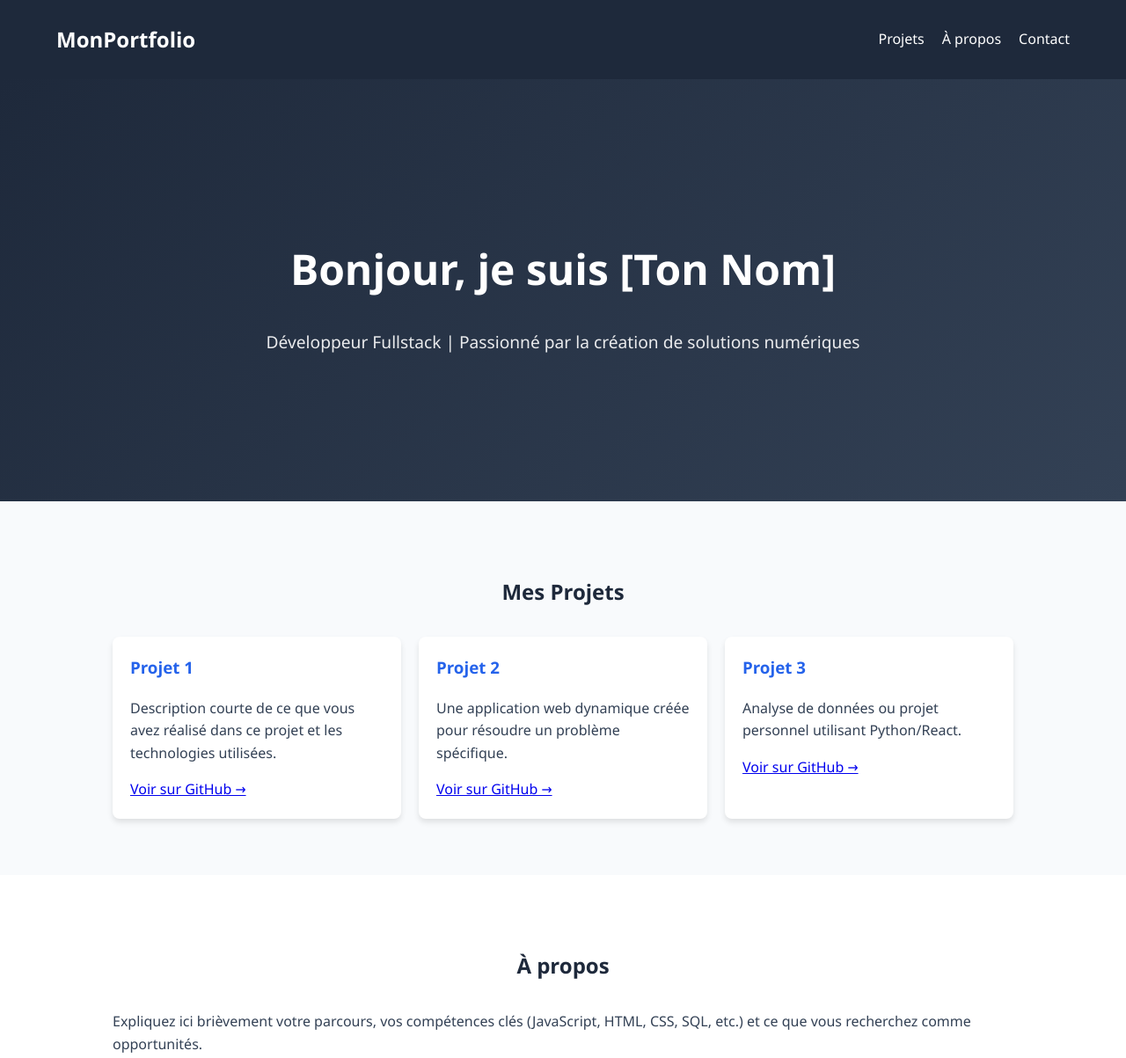
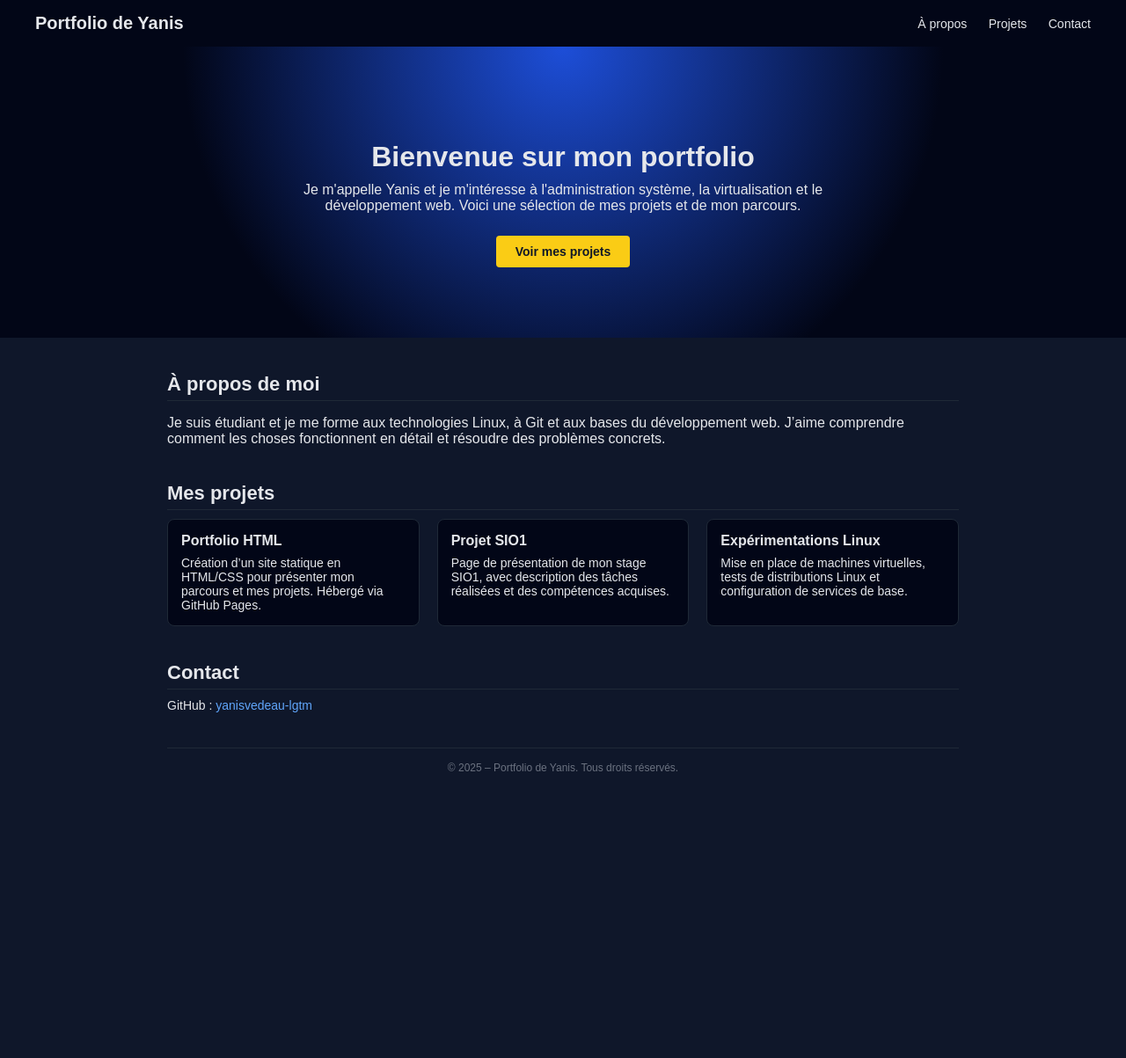
Before and after one commit to yanisvedeau-lgtm/Portefolio, a plain HTML site: page index.html in a window 1280 px wide. Shown: the top 1203 px of the page at 88% size. After the commit the page ends 935 px from the top, so only its background shows below. Drawn offline with Linux system fonts and the light colour scheme.

Commit message:
Page d'accueil en html

```diff
--- a/index.html
+++ b/index.html
@@ -2,143 +2,200 @@
 <html lang="fr">
 <head>
     <meta charset="UTF-8">
-    <meta name="viewport" content="width=device-width, initial-scale=1.0">
-    <title>Mon Portfolio | [Ton Nom]</title>
+    <title>Portfolio de Yanis</title>
+    <meta name="viewport" content="width=device-width, initial-scale=1">
+
     <style>
-        /* Styles de base */
-        :root {
-            --primary-color: #2563eb;
-            --dark-color: #1e293b;
-            --light-color: #f8fafc;
-            --text-color: #334155;
+        body {
+            margin: 0;
+            font-family: Arial, sans-serif;
+            background: #0f172a;
+            color: #e5e7eb;
         }
 
-        body {
-            font-family: 'Segoe UI', Tahoma, Geneva, Verdana, sans-serif;
-            line-height: 1.6;
-            margin: 0;
-            color: var(--text-color);
-            background-color: var(--light-color);
-        }
-
-        /* Navigation */
-        nav {
-            background: var(--dark-color);
-            color: white;
-            padding: 1rem 5%;
+        header {
+            background: #020617;
+            padding: 15px 40px;
             display: flex;
             justify-content: space-between;
             align-items: center;
             position: sticky;
             top: 0;
-            z-index: 1000;
         }
 
-        nav .logo { font-size: 1.5rem; font-weight: bold; }
-        nav ul { display: flex; list-style: none; gap: 20px; }
-        nav a { color: white; text-decoration: none; transition: 0.3s; }
-        nav a:hover { color: var(--primary-color); }
+        header h1 {
+            margin: 0;
+            font-size: 20px;
+        }
 
-        /* Hero Section */
-        header {
-            height: 60vh;
-            display: flex;
-            flex-direction: column;
-            justify-content: center;
-            align-items: center;
+        nav a {
+            margin-left: 20px;
+            color: #e5e7eb;
+            text-decoration: none;
+            font-size: 14px;
+        }
+
+        nav a:hover {
+            text-decoration: underline;
+        }
+
+        .hero {
+            padding: 80px 20px;
             text-align: center;
-            background: linear-gradient(135deg, #1e293b 0%, #334155 100%);
-            color: white;
+            background: radial-gradient(circle at top, #1d4ed8, #020617 60%);
+        }
+
+        .hero h2 {
+            font-size: 32px;
+            margin-bottom: 10px;
+        }
+
+        .hero p {
+            font-size: 16px;
+            max-width: 600px;
+            margin: 0 auto 25px;
+        }
+
+        .hero .btn {
+            display: inline-block;
+            padding: 10px 22px;
+            border-radius: 4px;
+            background: #facc15;
+            color: #111827;
+            text-decoration: none;
+            font-weight: bold;
+            font-size: 14px;
+        }
+
+        .hero .btn:hover {
+            background: #eab308;
+        }
+
+        main {
+            max-width: 900px;
+            margin: 40px auto;
             padding: 0 20px;
         }
 
-        header h1 { font-size: 3rem; margin-bottom: 10px; }
-        header p { font-size: 1.2rem; opacity: 0.9; }
+        section {
+            margin-bottom: 40px;
+        }
 
-        /* Sections */
-        section { padding: 4rem 10%; }
-        h2 { text-align: center; margin-bottom: 2rem; color: var(--dark-color); }
+        section h3 {
+            font-size: 22px;
+            margin-bottom: 10px;
+            border-bottom: 1px solid #1f2937;
+            padding-bottom: 5px;
+        }
 
-        /* Grille de projets */
-        .project-grid {
+        .projects {
             display: grid;
-            grid-template-columns: repeat(auto-fit, minmax(300px, 1fr));
+            grid-template-columns: repeat(auto-fit, minmax(220px, 1fr));
             gap: 20px;
         }
 
-        .project-card {
-            background: white;
-            padding: 20px;
+        .card {
+            background: #020617;
             border-radius: 8px;
-            box-shadow: 0 4px 6px rgba(0,0,0,0.1);
-            transition: transform 0.3s;
+            padding: 15px;
+            border: 1px solid #1f2937;
         }
 
-        .project-card:hover { transform: translateY(-5px); }
-        .project-card h3 { margin-top: 0; color: var(--primary-color); }
-
-        /* Footer */
-        footer {
-            background: var(--dark-color);
-            color: white;
-            text-align: center;
-            padding: 2rem;
-            margin-top: 2rem;
+        .card h4 {
+            margin-top: 0;
+            margin-bottom: 8px;
         }
 
-        /* Responsive */
-        @media (max-width: 768px) {
-            nav ul { display: none; }
-            header h1 { font-size: 2rem; }
+        .card p {
+            font-size: 14px;
+            margin: 0;
+        }
+
+        .contact p {
+            margin: 5px 0;
+            font-size: 14px;
+        }
+
+        .contact a {
+            color: #60a5fa;
+            text-decoration: none;
+        }
+
+        .contact a:hover {
+            text-decoration: underline;
+        }
+
+        footer {
+            text-align: center;
+            padding: 15px;
+            font-size: 12px;
+            color: #6b7280;
+            border-top: 1px solid #1f2937;
+            margin-top: 30px;
         }
     </style>
 </head>
 <body>
 
+<header>
+    <h1>Portfolio de Yanis</h1>
     <nav>
-        <div class="logo">MonPortfolio</div>
-        <ul>
-            <li><a href="#projets">Projets</a></li>
-            <li><a href="#a-propos">À propos</a></li>
-            <li><a href="#contact">Contact</a></li>
-        </ul>
+        <a href="#a-propos">À propos</a>
+        <a href="#projets">Projets</a>
+        <a href="#contact">Contact</a>
     </nav>
+</header>
 
-    <header>
-        <h1>Bonjour, je suis [Ton Nom]</h1>
-        <p>Développeur Fullstack | Passionné par la création de solutions numériques</p>
-    </header>
+<section class="hero">
+    <h2>Bienvenue sur mon portfolio</h2>
+    <p>
+        Je m'appelle Yanis et je m'intéresse à l'administration système, la virtualisation et le développement web.
+        Voici une sélection de mes projets et de mon parcours.
+    </p>
+    <a href="#projets" class="btn">Voir mes projets</a>
+</section>
+
+<main>
+    <section id="a-propos">
+        <h3>À propos de moi</h3>
+        <p>
+            Je suis étudiant et je me forme aux technologies Linux, à Git et aux bases du développement web.
+            J’aime comprendre comment les choses fonctionnent en détail et résoudre des problèmes concrets.
+        </p>
+    </section>
 
     <section id="projets">
-        <h2>Mes Projets</h2>
-        <div class="project-grid">
-            <div class="project-card">
-                <h3>Projet 1</h3>
-                <p>Description courte de ce que vous avez réalisé dans ce projet et les technologies utilisées.</p>
-                <a href="#">Voir sur GitHub →</a>
+        <h3>Mes projets</h3>
+        <div class="projects">
+            <div class="card">
+                <h4>Portfolio HTML</h4>
+                <p>
+                    Création d’un site statique en HTML/CSS pour présenter mon parcours et mes projets. Hébergé via GitHub Pages.
+                </p>
             </div>
-            <div class="project-card">
-                <h3>Projet 2</h3>
-                <p>Une application web dynamique créée pour résoudre un problème spécifique.</p>
-                <a href="#">Voir sur GitHub →</a>
+            <div class="card">
+                <h4>Projet SIO1</h4>
+                <p>
+                    Page de présentation de mon stage SIO1, avec description des tâches réalisées et des compétences acquises.
+                </p>
             </div>
-            <div class="project-card">
-                <h3>Projet 3</h3>
-                <p>Analyse de données ou projet personnel utilisant Python/React.</p>
-                <a href="#">Voir sur GitHub →</a>
+            <div class="card">
+                <h4>Expérimentations Linux</h4>
+                <p>
+                    Mise en place de machines virtuelles, tests de distributions Linux et configuration de services de base.
+                </p>
             </div>
         </div>
     </section>
 
-    <section id="a-propos" style="background: #fff;">
-        <h2>À propos</h2>
-        <p>Expliquez ici brièvement votre parcours, vos compétences clés (JavaScript, HTML, CSS, SQL, etc.) et ce que vous recherchez comme opportunités.</p>
+    <section id="contact" class="contact">
+        <h3>Contact</h3>
+        <p>GitHub : <a href="https://github.com/yanisvedeau-lgtm" target="_blank">yanisvedeau-lgtm</a></p>
     </section>
 
-    <footer id="contact">
-        <p>Me contacter : mon.email@exemple.com</p>
-        <p>© 2025 [Ton Nom] - Réalisé pour mon dépôt GitHub</p>
-    </footer>
-
+<footer>
+    &copy; 2025 – Portfolio de Yanis. Tous droits réservés.
 </body>
 </html>
+</footer>
+</main>
```
Also changed, not shown: accueil.html (deleted, +0 -144 lines).
